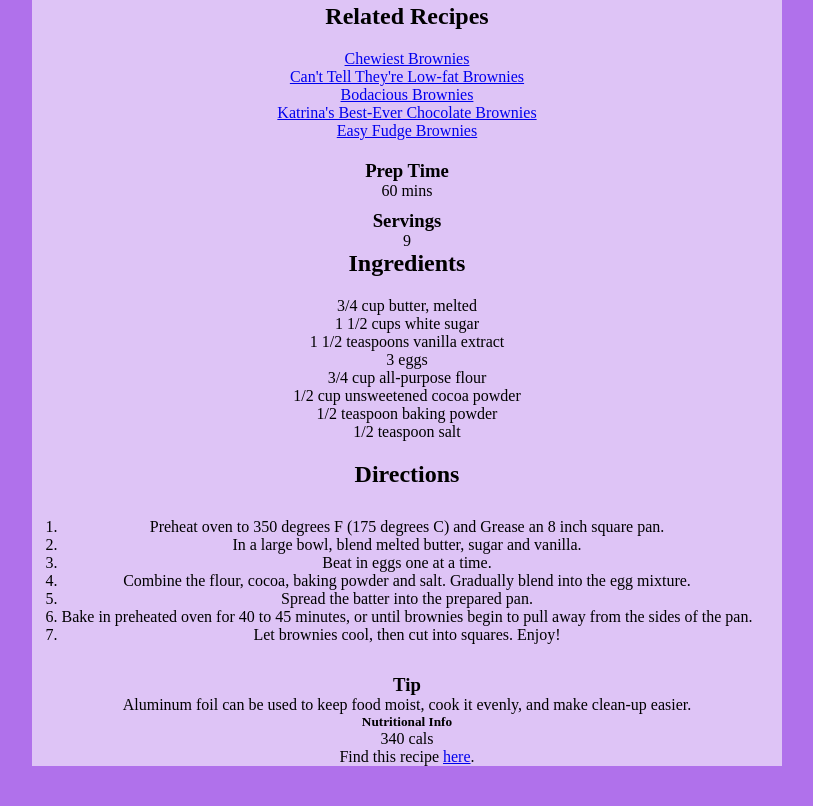
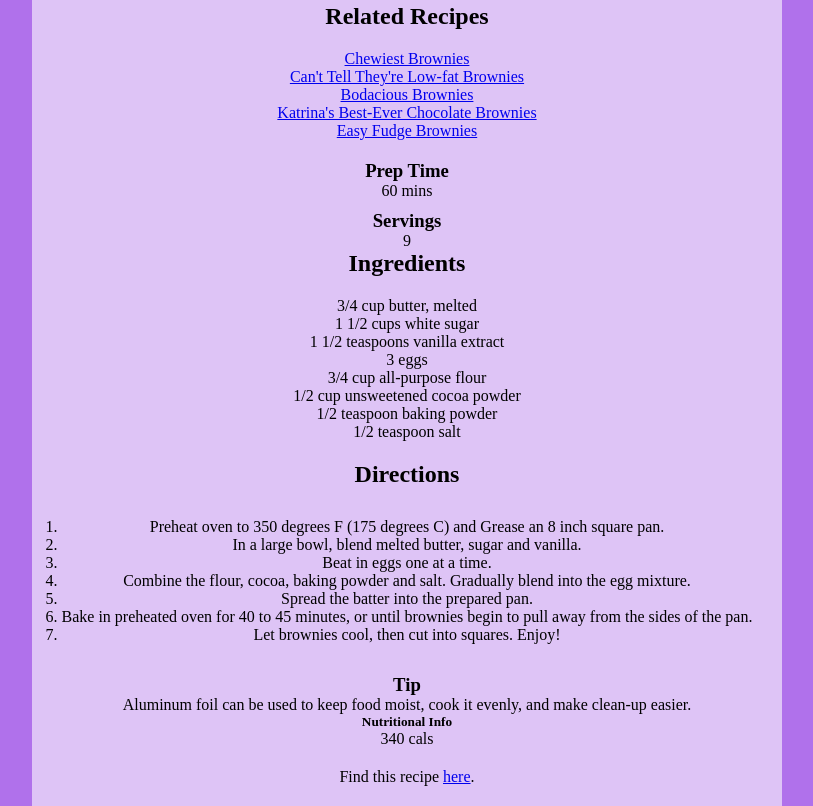
Before and after one commit to deesclouds/fevadreams-recipes, a plain HTML site: page recipes/deep-dish-brownies.html in a window 1280 px wide. Shown: the part 416-1222 px from the top of the page, without its empty margins (233-1046 px from the left). Before the commit the page ends 1182 px from the top, so only its background shows below. Drawn offline with Linux system fonts and the light colour scheme.

Commit message:
Add recipe link within section container

```diff
--- a/recipes/deep-dish-brownies.html
+++ b/recipes/deep-dish-brownies.html
@@ -79,7 +79,7 @@
         <span>340 cals</span>
 
 
-        <p>Find this recipe <a href="http://allrecipes.com/recipe/11063/deep-dish-brownies">here</a>.</p>
-
+        <p class="recipe-links">Find this recipe <a href="http://allrecipes.com/recipe/11063/deep-dish-brownies">here</a>.</p>
+      </section>
     </body>
   </html>
```
